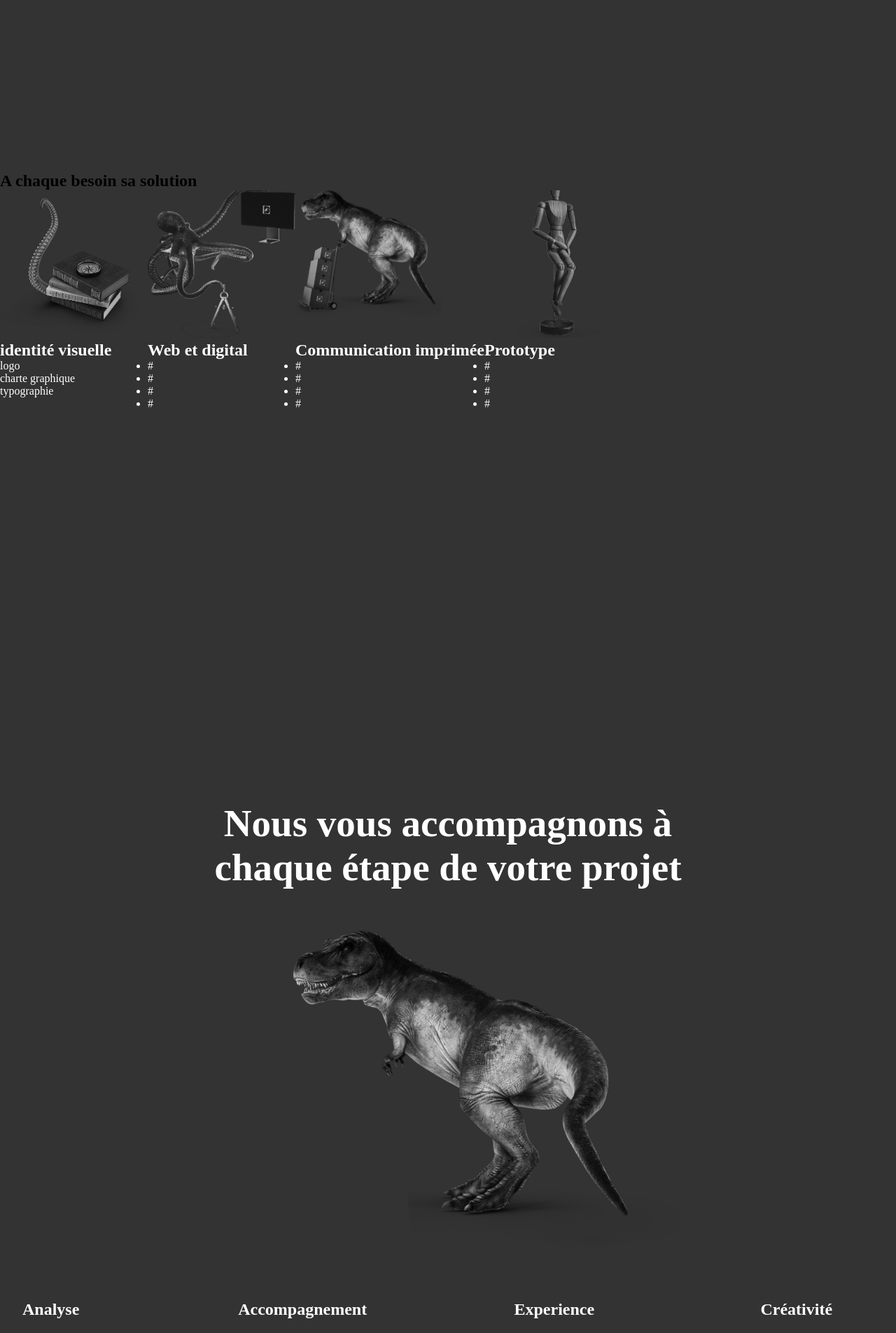
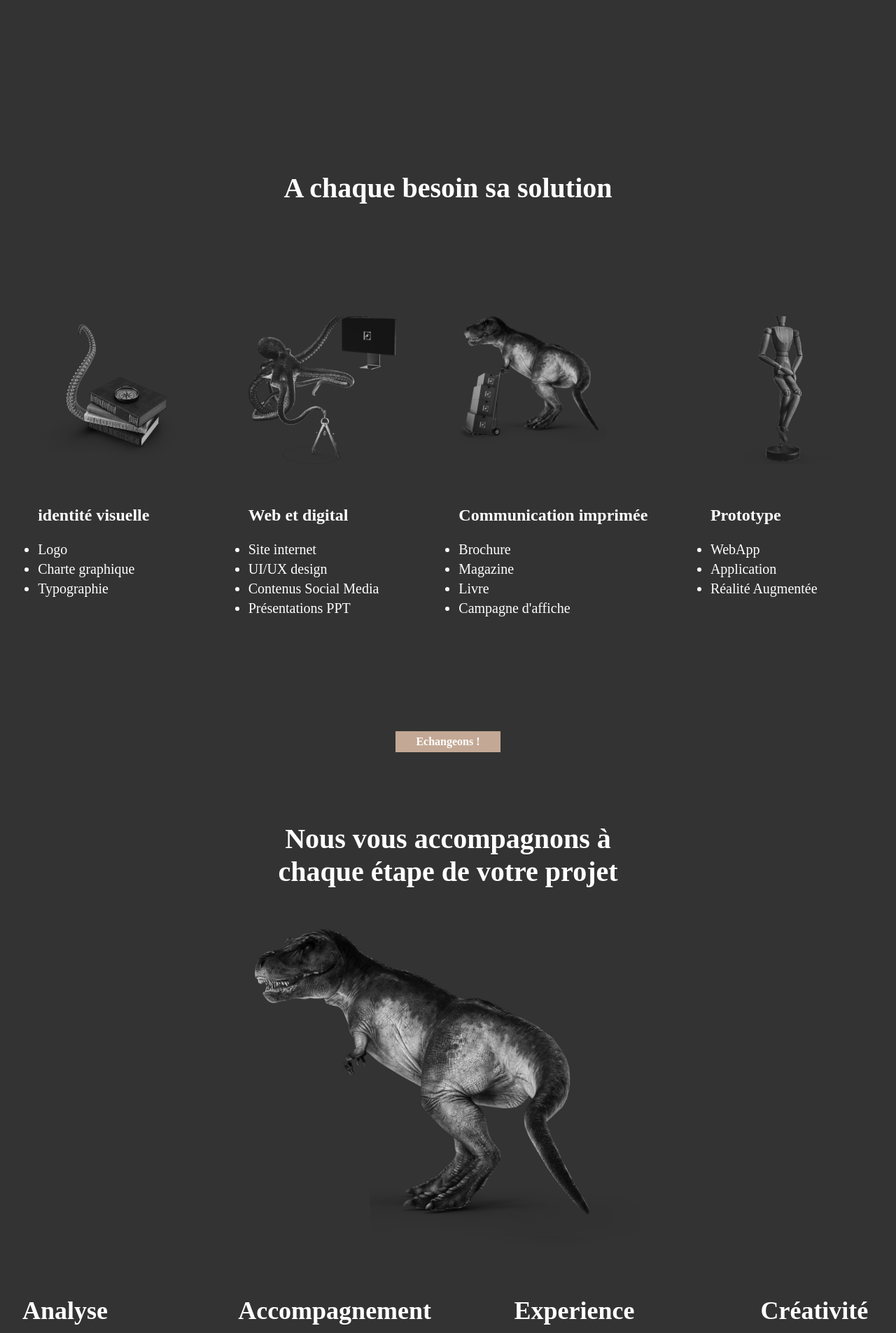
Before and after one commit to TimotheePopesco/bapp, a PHP site: page /index.html in a window 1280 px wide. Shown: the part 611-2516 px from the top of the page at 70% size. Run offline with PHP 8.4, Linux system fonts and the light colour scheme.

Commit message:
font-size and positionning updated

```diff
--- a/code/index.html
+++ b/code/index.html
@@ -32,48 +32,52 @@
                 <img src="img/Groupe 18.png" alt="">
                 <h2>identité visuelle</h2>
                 <ul>
-                    <li>logo</li>
-                    <li>charte graphique</li>
-                    <li>typographie</li>
+                    <li>Logo</li>
+                    <li>Charte graphique</li>
+                    <li>Typographie</li>
                 </ul>
             </div>
             <div>
                 <img src="img/Groupe 20.png" alt="">
                 <h2>Web et digital</h2>
                 <ul>
-                    <li>#</li>
-                    <li>#</li>
-                    <li>#</li>
-                    <li>#</li>
+                    <li>Site internet</li>
+                    <li>UI/UX design</li>
+                    <li>Contenus Social Media</li>
+                    <li>Présentations PPT</li>
                 </ul>
             </div>
             <div>
                 <img src="img/Groupe 21.png" alt="">
                 <h2>Communication imprimée</h2>
                 <ul>
-                    <li>#</li>
-                    <li>#</li>
-                    <li>#</li>
-                    <li>#</li>
+                    <li>Brochure</li>
+                    <li>Magazine</li>
+                    <li>Livre</li>
+                    <li>Campagne d'affiche</li>
                 </ul>
             </div>
             <div>
                 <img src="img/Groupe 24.png" alt="">
                 <h2>Prototype</h2>
                 <ul>
-                    <li>#</li>
-                    <li>#</li>
-                    <li>#</li>
-                    <li>#</li>
+                    <li>WebApp</li>
+                    <li>Application</li>
+                    <li>Réalité Augmentée</li>
                 </ul>
             </div>
         </div>
     </section>
+    <div class="button_s2">
+        <a href="">Echangeons !</a>
+    </div>
     <section class="section3">
         <div class="title_s3">
             <h1>Nous vous accompagnons à <br> chaque étape de votre projet</h1>
         </div>
-        <img src="img/dino.png" alt="dino" class="pieuvre">
+        <div class="align_center">
+            <img src="img/dino.png" alt="dino" class="dino">
+        </div>
         <div class="container_s3">
             <div class="text_s3">
                 <h2>Analyse</h2>
@@ -99,7 +103,7 @@
     <section class="section4">
         <div class="container_s4">
             <div class="bloc1_s4">
-                <img src="img/Sans-titre-2.png" alt="Koss Sport" class="koss" style="width : 30%;">
+                <img src="img/Sans-titre-2.png" alt="Koss Sport" class="koss">
                 <div class="text1_s4">
                     <h2>Koss Sport</h2>
                     <p>Identité visuelle & site web</p>
--- a/code/style.css
+++ b/code/style.css
@@ -3,6 +3,8 @@
     margin: 0px;
     padding: 0px;
 }
+
+
 
 .head {
     display: flex;
@@ -62,18 +64,63 @@ body {
     padding: 10px ;
 }
 
+
+.button_s2 > a {
+    text-decoration: none;
+    color: white;
+    font-weight: bold;
+    padding: 10px ;
+}
+
+
+.button_s2 {
+    text-align: center;
+    background-color: #C3A995;
+    height: 30px;
+    margin: auto;
+    display: flex;
+    align-items: center;
+    width: 150px;
+    justify-content: center;
+}
+
 .container2 {
     display: flex;
     color: white;
+    justify-content: center;
+    gap: 7%;
 }
 
 .container2 > img {
     transform: scale(0.7);
 }
 
+
+.container2 > div > h2 {
+    margin-bottom: 3vh;
+}
+
+
+.container2 > div > ul > li {
+    margin-bottom: 5px;
+    font-size: 20px;
+}
+
+.container2 > div > img {
+    margin-bottom: 7vh;
+}
+
 .section2 {
     height: 100vh;
 }
+
+.section2 > h1 {
+    color: white;
+    text-align: center;
+    margin-bottom: 20vh;
+    font-size: 40px;
+}
+
 
 .section3 {
     height: 100vh;
@@ -83,14 +130,18 @@ body {
 
 .title_s3 > h1 {
     text-align: center;
-    font-size: 55px;
+    font-size: 40px;
     color: white;
 
 }
 
-.pieuvre {
+.align_center {
+    display: flex;
+    justify-content: center;
+}
+
+.dino {
     transform: scale(0.8);
-    margin-left: 350px;
 }
 
 .container_s3 {
@@ -109,10 +160,19 @@ body {
     width: 150px;
     margin: auto;
     margin-top: 90px;
-    text-align: center;
     background-color: #C3A995;
     height: 30px;
     align-items: center;
+    display: flex;
+    justify-content: center;
+}
+
+.text_s3 > h2 {
+    font-size: 36px;
+}
+
+.text_s3 > p {
+    font-size: 28px;
 }
 
 .bloc1_s4 {
@@ -138,21 +198,35 @@ body {
     display: flex;
     height: 100vh;
     color: white;
-    margin-top: 300px;
+    margin-top: 30vh;
 }
 
 
 .image_s4 {
-    height: 600px;
+    height: 80vh;
     width: auto;
     margin-right: 150px;
+}
+
+.koss {
+    height: 30vh;
 }
 
 
 .text2_s4 {
     margin-top: 50px;
     width: 60%;
+    font-size: 28px;
 }
+
+.text1_s4 > h2 {
+    font-size: 36px;
+}
+
+.text1_s4 > p {
+    font-size: 28px;
+}
+
 
 
 /* Style se6 */
```
